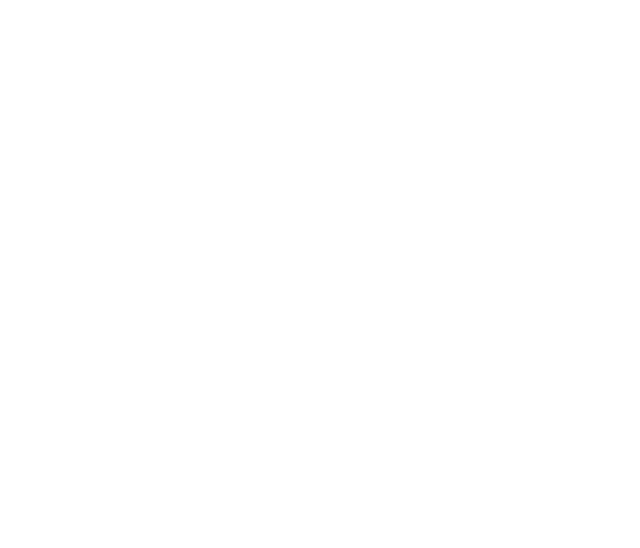
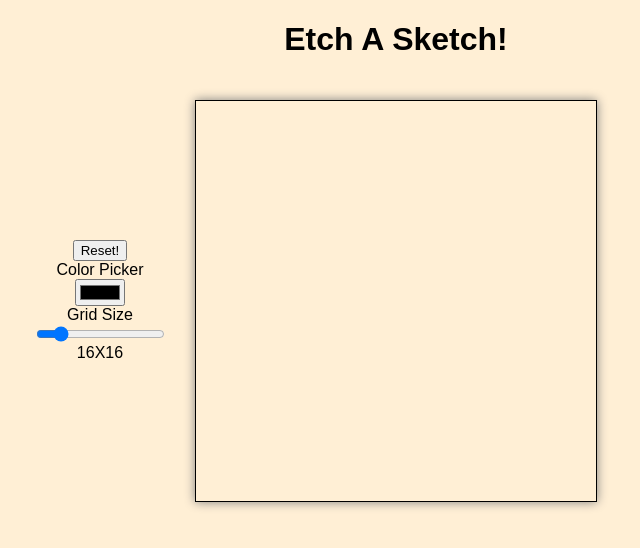
Before and after one commit to zsunnyz/etch-a-sketch, a plain HTML site: page index.html in a window 1280 px wide. Shown: the whole page, without its empty margins (244-884 px from the left). Drawn offline with Linux system fonts and the light colour scheme; a web font is replaced by a local one.

Commit message:
added on hover functionality for divs and a working colour picker

```diff
--- a/etch-a-sketch.js
+++ b/etch-a-sketch.js
@@ -1,4 +1,6 @@
-function initGridDiv(gridSize){
+let currColor ="#000000";
+
+function initSquareGrid(gridSize){
     gridContainer = document.getElementById('grid');
     gridContainer.style.gridTemplateColumns= `repeat(${gridSize}, 1fr)`;
     gridContainer.style.gridTemplateRows= `repeat(${gridSize}, 1fr)`;
@@ -7,10 +9,19 @@ function initGridDiv(gridSize){
         for(let col = 0; col < gridSize; col++){
             newDiv = document.createElement("div");
             newDiv.classList.add(`C${col}`, `R${row}`);
+            newDiv.addEventListener("mouseover", onHover);
             gridContainer.appendChild(newDiv);
         }
     }
 }
 
+function onColorChange(value){
+    currColor = value;
+    console.log(currColor);
+}
 
-initGridDiv(32);
+function onHover(event){
+    event.srcElement.style.backgroundColor = currColor;
+}
+
+initSquareGrid(16);
--- a/index.html
+++ b/index.html
@@ -5,13 +5,31 @@
     <meta http-equiv="X-UA-Compatible" content="IE=edge">
     <meta name="viewport" content="width=device-width, initial-scale=1.0">
     <link rel="stylesheet" href="./style.css">
+
+    <link rel="preconnect" href="https://fonts.googleapis.com">
+    <link rel="preconnect" href="https://fonts.gstatic.com" crossorigin>
+    <link href="https://fonts.googleapis.com/css2?family=Kdam+Thmor+Pro&display=swap" rel="stylesheet">
+
     <script src="./etch-a-sketch.js" defer></script>
-    <title>Document</title>
+    <title>Etch-A-Sketch</title>
 </head>
 <body>
+    <h1>Etch A Sketch!</h1>
     <div id="content-container">
-        <div id="selectors"></div>
+        <div id="selectors">
+            <button id="reset">Reset!</button>
+            <div id="color-container">
+                <label for="color-picker">Color Picker</label>
+                <input type="color" id="color-picker" value="#000000" onchange="onColorChange(this.value)">
+            </div>
+            <div id="size-container">
+                <label for="size-picker">Grid Size</label>
+                <input type="range" id="size-picker" min="1" max="100" value="16" class="slider">
+                <label for="size-picker">16X16</label>
+            </div>
+        </div>
         <div id="grid"></div>
+        <div id="padding"></div>
     </div>
 </body>
 </html>
--- a/style.css
+++ b/style.css
@@ -1,18 +1,50 @@
+body {
+    font-family: 'Kdam Thmor Pro', sans-serif;
+    text-align: center;
+    background-color: papayawhip;
+}
+
 #content-container{
     display: flex;
     justify-content: center;
+    align-items: center;
+    flex-wrap: wrap;
+}
+
+#reset {
+    max-width: 100px;
+}
+
+#padding,
+#selectors {
+    flex: 1 1 0;
+    min-width: 150px;
+    max-width: 10vw;
 }
 
 #selectors {
-    flex-grow: 1;
-    width: 30vw;
+    display: flex;
+    flex-direction: column;
+    justify-content: center;
+    align-items: center;
+}
+
+#color-container, #size-container{
+    display: flex;
+    flex-direction: column;
+    justify-content: center;
+    align-items: center;
 }
 
 #grid {
-    flex-grow: 1;
+    flex-grow: 4;
     display: grid;
 
-    /*Using repeat to create a grid of 16 cells*/
+    min-width: 300px;
+    max-width: 50vh;
+    border: 1px solid black;
+    box-shadow: 0px 0px 10px grey;
+    margin: 20px;
 }
 
 div#grid > * {
```
